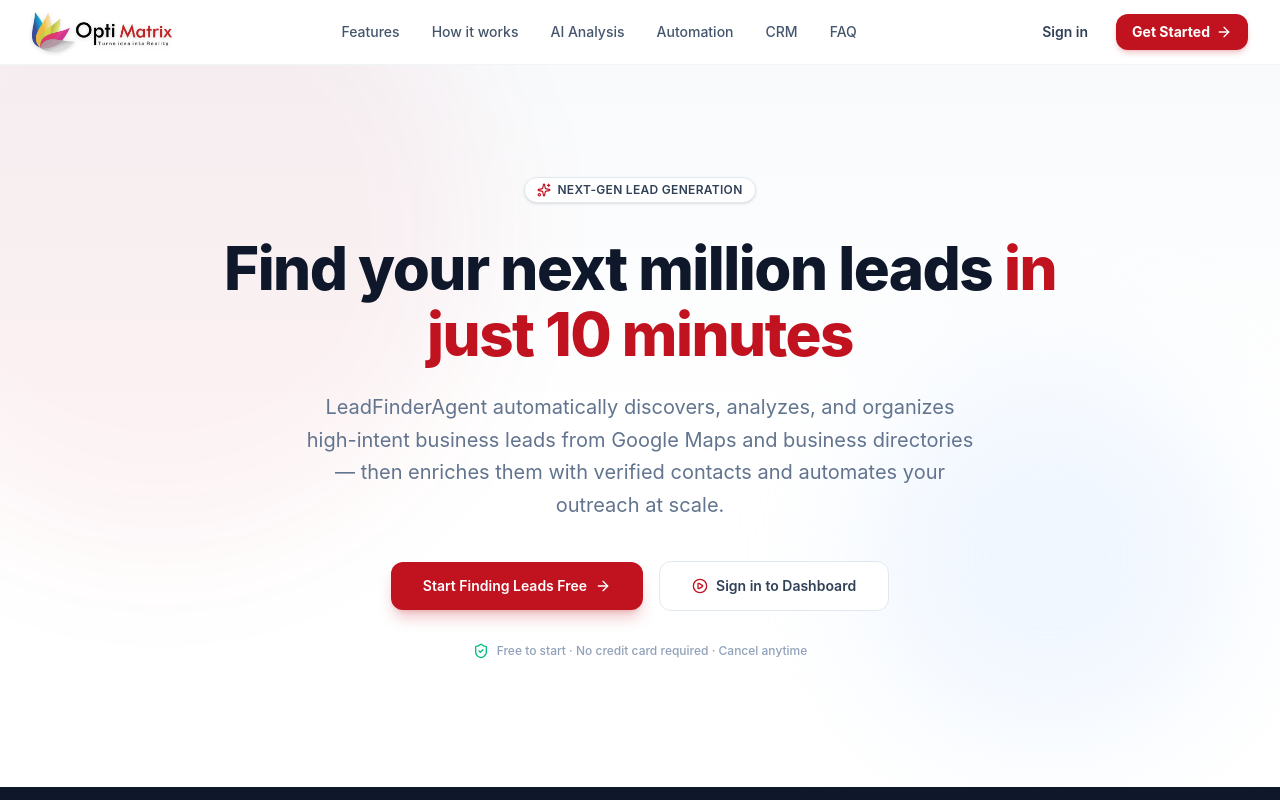
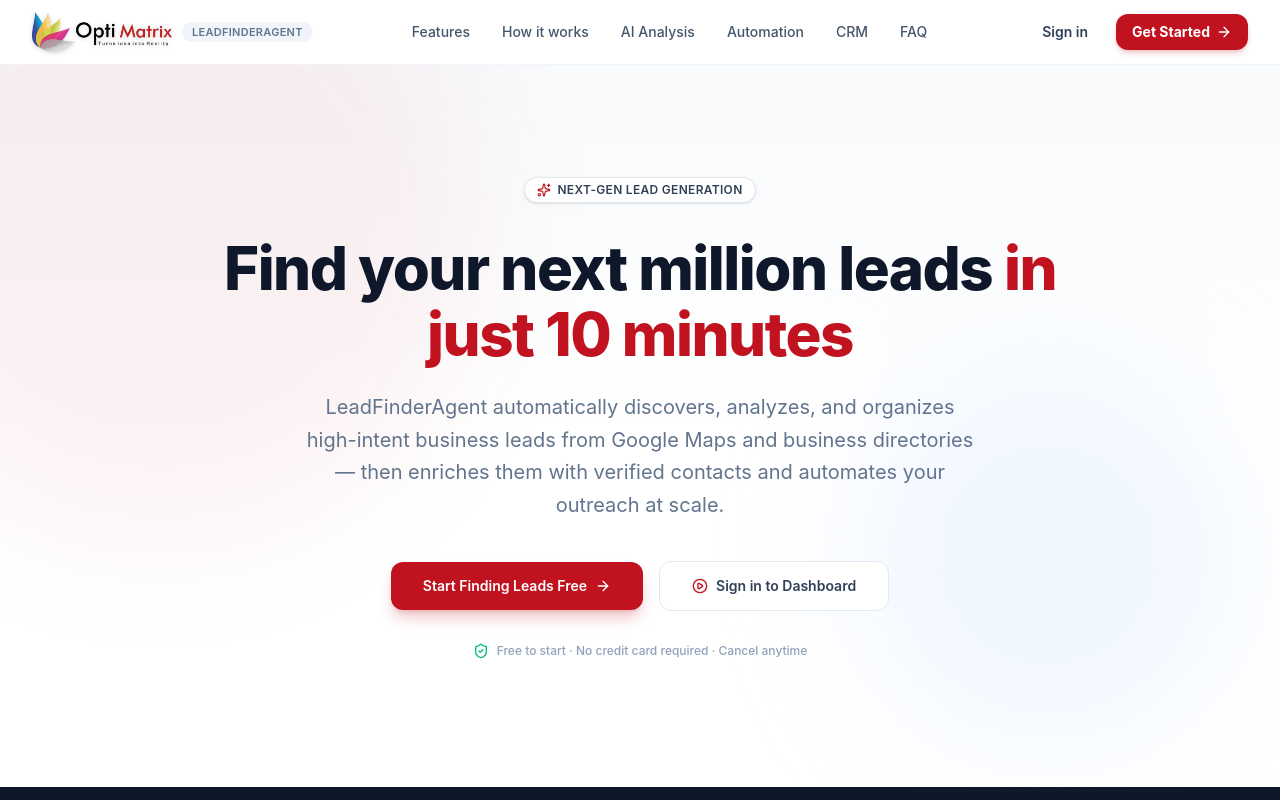
Before and after one commit to riteshoptimatrix-oss/LeadFinderAgent-DigitalOcean, a Next.js app in the folder frontend/: page / in a window 1280 px wide. Shown: the top 800 px of the page. Built offline with nearby package versions, Linux system fonts and the light colour scheme.

Commit message:
Settings / Profile Change

```diff
--- a/frontend/app/page.tsx
+++ b/frontend/app/page.tsx
@@ -220,6 +220,9 @@
                   e.currentTarget.nextElementSibling?.classList.remove('hidden');
                 }}
               />
+              <span className="hidden sm:inline-flex items-center px-2.5 py-0.5 rounded-full bg-slate-100 text-[11px] font-semibold text-slate-500 tracking-wide uppercase">
+                LeadFinderAgent
+              </span>
               <div className="hidden items-center text-lg font-bold tracking-tight text-slate-900">
                 Lead<span className="text-blue-600">Finder</span>
               </div>
```
